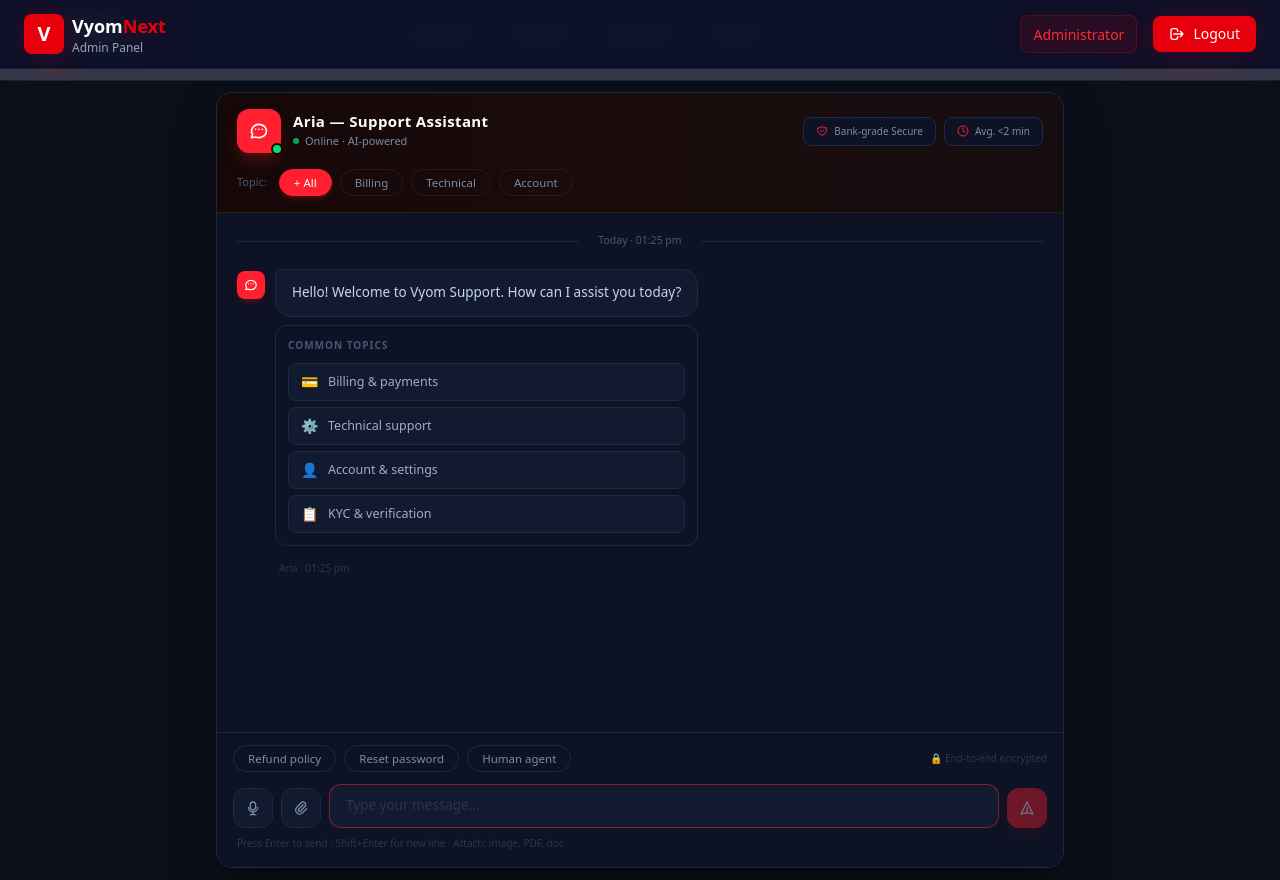
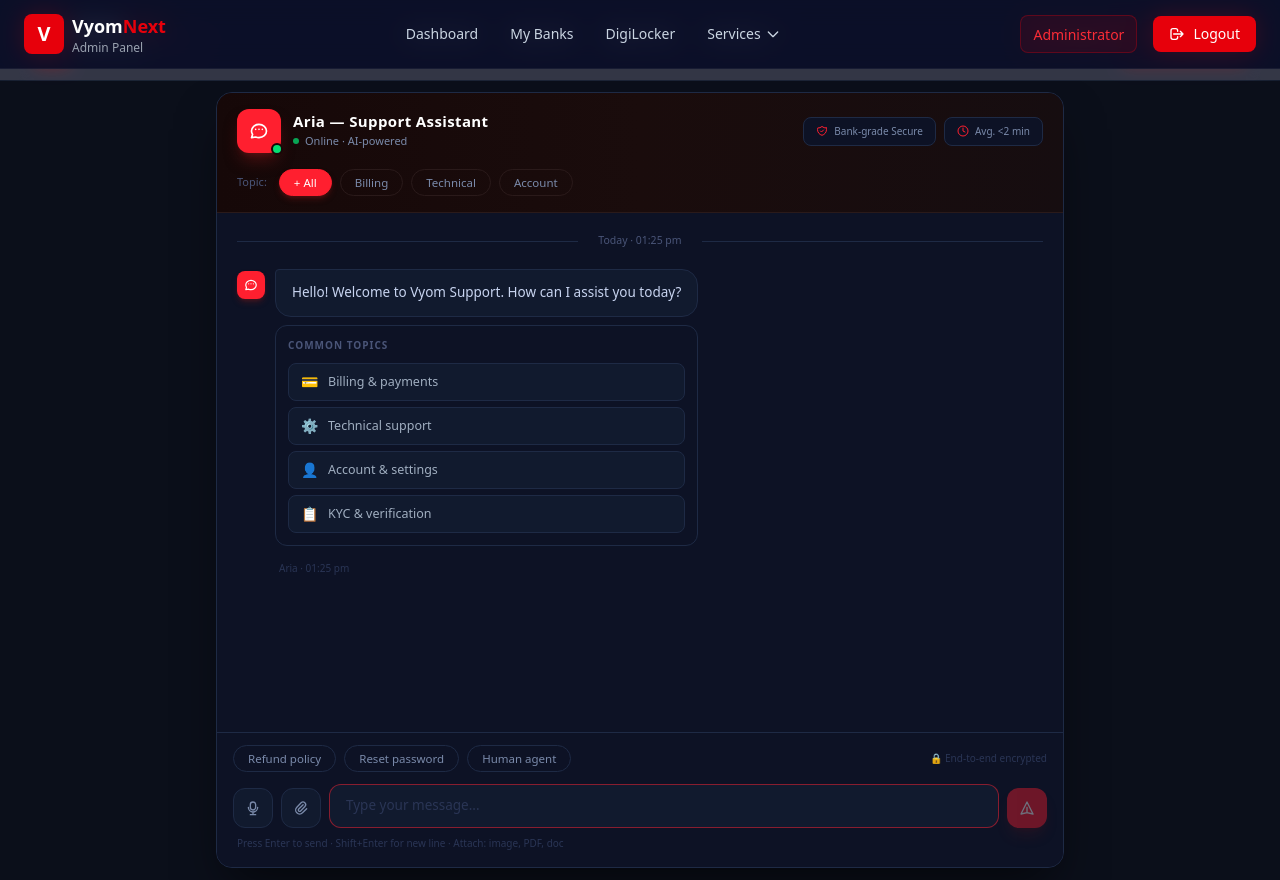
Before and after one commit to Nishhh3/Vyom_Next_Sem_6, a Next.js app in the folder frontend/: page /support in a window 1280 px wide. Built offline with nearby package versions, Linux system fonts and the light colour scheme.

Commit message:
Updated support page and navbar

```diff
--- a/frontend/app/(dashboard)/support/page.tsx
+++ b/frontend/app/(dashboard)/support/page.tsx
@@ -1,6 +1,6 @@
 "use client";
 
-import AdminNavbar from "@/components/AdminNavbar";
+import AdminNavbar from "@/components/AuthenticatedNavbar";
 import ChatContainer from "@/components/support/ChatContainer";
 
 export default function SupportPage() {
--- a/frontend/components/AuthenticatedNavbar.tsx
+++ b/frontend/components/AuthenticatedNavbar.tsx
@@ -1,17 +1,31 @@
 "use client";
 
 import Link from 'next/link';
-import { useState } from 'react';
+import { useState, useRef } from 'react';
 
 export default function AdminNavbar() {
   const [servicesOpen, setServicesOpen] = useState(false);
+  const closeTimer = useRef<ReturnType<typeof setTimeout> | null>(null);
+
+  // Delay closing so mouse can travel from button → dropdown without it closing
+  const handleMouseEnter = () => {
+    if (closeTimer.current) clearTimeout(closeTimer.current);
+    setServicesOpen(true);
+  };
+
+  const handleMouseLeave = () => {
+    closeTimer.current = setTimeout(() => {
+      setServicesOpen(false);
+    }, 120); // 120ms grace period — enough to move mouse into dropdown
+  };
 
   return (
     <nav className="fixed top-0 left-0 right-0 z-50 bg-[#0a0e27]/80 backdrop-blur-md border-b border-white/5">
       <div className="px-6 py-3">
         <div className="flex items-center justify-between">
+
           {/* Logo */}
-          <Link href="/admin/dashboard" className="flex items-center gap-2">
+          <Link href="/dashboard" className="flex items-center gap-2">
             <div className="w-10 h-10 bg-red-600 rounded-lg flex items-center justify-center">
               <span className="text-white font-bold text-xl">V</span>
             </div>
@@ -25,37 +39,65 @@
 
           {/* Navigation Links */}
           <div className="hidden md:flex items-center gap-8">
-            <Link href="/dashboard" className="text-slate-300 hover:text-white transition-colors text-sm font-medium">
+            <Link
+              href="/dashboard"
+              className="text-slate-300 hover:text-white transition-colors text-sm font-medium"
+            >
               Dashboard
             </Link>
-            <Link href="/my-banks" className="text-slate-300 hover:text-white transition-colors text-sm font-medium">
+            <Link
+              href="/my-banks"
+              className="text-slate-300 hover:text-white transition-colors text-sm font-medium"
+            >
               My Banks
             </Link>
-            <Link href="/digilocker" className="text-slate-300 hover:text-white transition-colors text-sm font-medium">
+            <Link
+              href="/digilocker"
+              className="text-slate-300 hover:text-white transition-colors text-sm font-medium"
+            >
               DigiLocker
             </Link>
+
+            {/* Services dropdown — hover with delay fix */}
             <div
               className="relative"
-              onMouseEnter={() => setServicesOpen(true)}
-              onMouseLeave={() => setServicesOpen(false)}
+              onMouseEnter={handleMouseEnter}
+              onMouseLeave={handleMouseLeave}
             >
               <button className="text-slate-300 hover:text-white transition-colors text-sm font-medium flex items-center gap-1">
                 Services
-                <svg className={`w-4 h-4 transition-transform ${servicesOpen ? 'rotate-180' : ''}`} fill="none" stroke="currentColor" viewBox="0 0 24 24">
+                <svg
+                  className={`w-4 h-4 transition-transform duration-200 ${servicesOpen ? 'rotate-180' : ''}`}
+                  fill="none"
+                  stroke="currentColor"
+                  viewBox="0 0 24 24"
+                >
                   <path strokeLinecap="round" strokeLinejoin="round" strokeWidth={2} d="M19 9l-7 7-7-7" />
                 </svg>
               </button>
+
+              {/* Dropdown — also gets the hover handlers so the timer is cancelled when mouse enters it */}
               {servicesOpen && (
-                <div className="absolute top-full left-0 mt-2 w-48 bg-slate-900/95 backdrop-blur-xl border border-slate-800/50 rounded-lg shadow-xl overflow-hidden">
-                  <Link href="/loan-recommendation" className="block px-4 py-3 text-slate-300 hover:text-white hover:bg-red-600/10 transition-colors text-sm">
-                    Loan Recommendation
-                  </Link>
-                  <Link href="/support" className="block px-4 py-3 text-slate-300 hover:text-white hover:bg-red-600/10 transition-colors text-sm">
-                    Support
-                  </Link>
-                  <Link href="/emi-calculator" className="block px-4 py-3 text-slate-300 hover:text-white hover:bg-red-600/10 transition-colors text-sm">
-                    EMI Calculator
-                  </Link>
+                <div
+                  className="absolute top-full left-0 mt-1 w-52 bg-[#0d1225] border border-[#1e2a45] rounded-xl shadow-2xl shadow-black/60 overflow-hidden z-50"
+                  onMouseEnter={handleMouseEnter}
+                  onMouseLeave={handleMouseLeave}
+                >
+                  {[
+                    { href: "/loan-recommendation", label: "Loan Recommendation", icon: "🏦" },
+                    { href: "/support",             label: "Support",             icon: "💬" },
+                    { href: "/emi-calculator",      label: "EMI Calculator",      icon: "🧮" },
+                  ].map((item) => (
+                    <Link
+                      key={item.href}
+                      href={item.href}
+                      onClick={() => setServicesOpen(false)}
+                      className="flex items-center gap-3 px-4 py-3 text-slate-300 hover:text-white hover:bg-red-600/10 transition-all text-sm border-b border-[#1e2a45] last:border-b-0"
+                    >
+                      <span>{item.icon}</span>
+                      {item.label}
+                    </Link>
+                  ))}
                 </div>
               )}
             </div>
@@ -63,12 +105,9 @@
 
           {/* Right Section */}
           <div className="flex items-center gap-4">
-            {/* Admin Badge */}
             <div className="px-3 py-1.5 bg-red-600/10 border border-red-600/30 rounded-lg">
               <span className="text-red-500 text-sm font-medium">Administrator</span>
             </div>
-
-            {/* Logout Button */}
             <button
               onClick={() => alert('Logout functionality - To be implemented')}
               className="px-4 py-2 bg-red-600 hover:bg-red-700 text-white rounded-lg transition-colors duration-200 text-sm font-medium flex items-center gap-2"
@@ -79,6 +118,7 @@
               Logout
             </button>
           </div>
+
         </div>
       </div>
     </nav>
```
